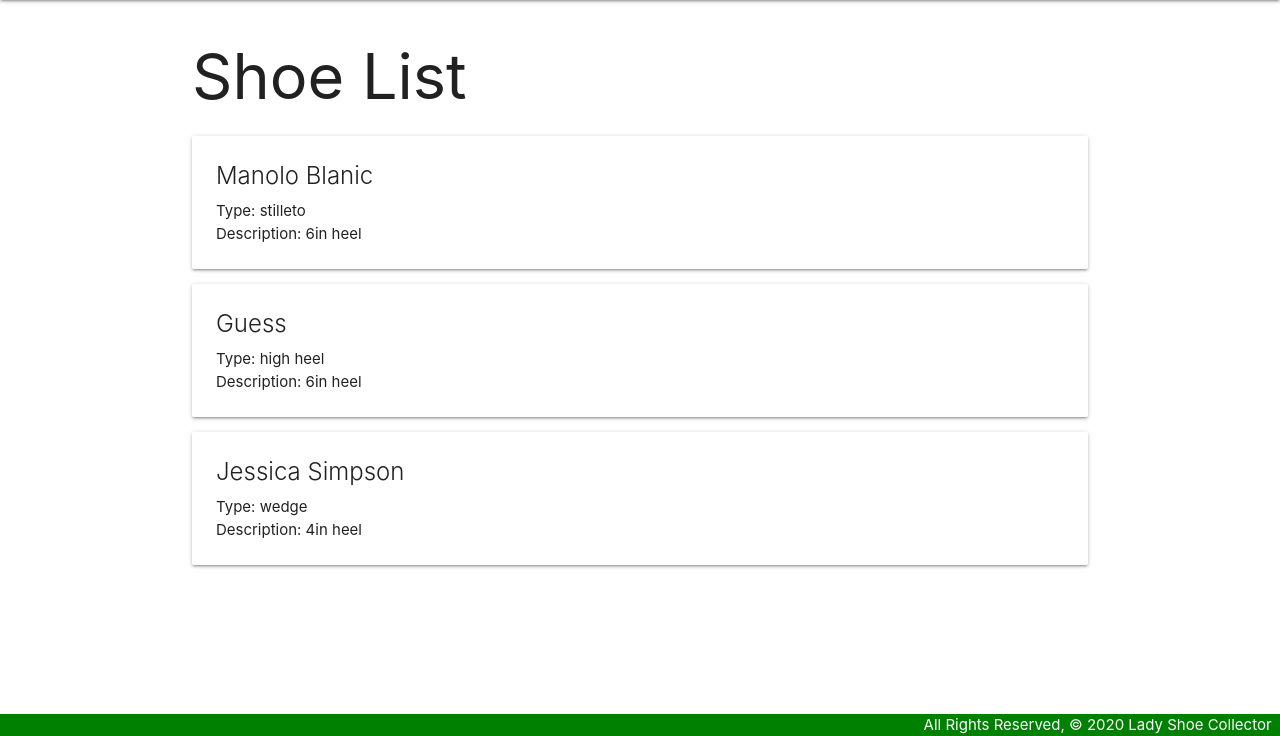
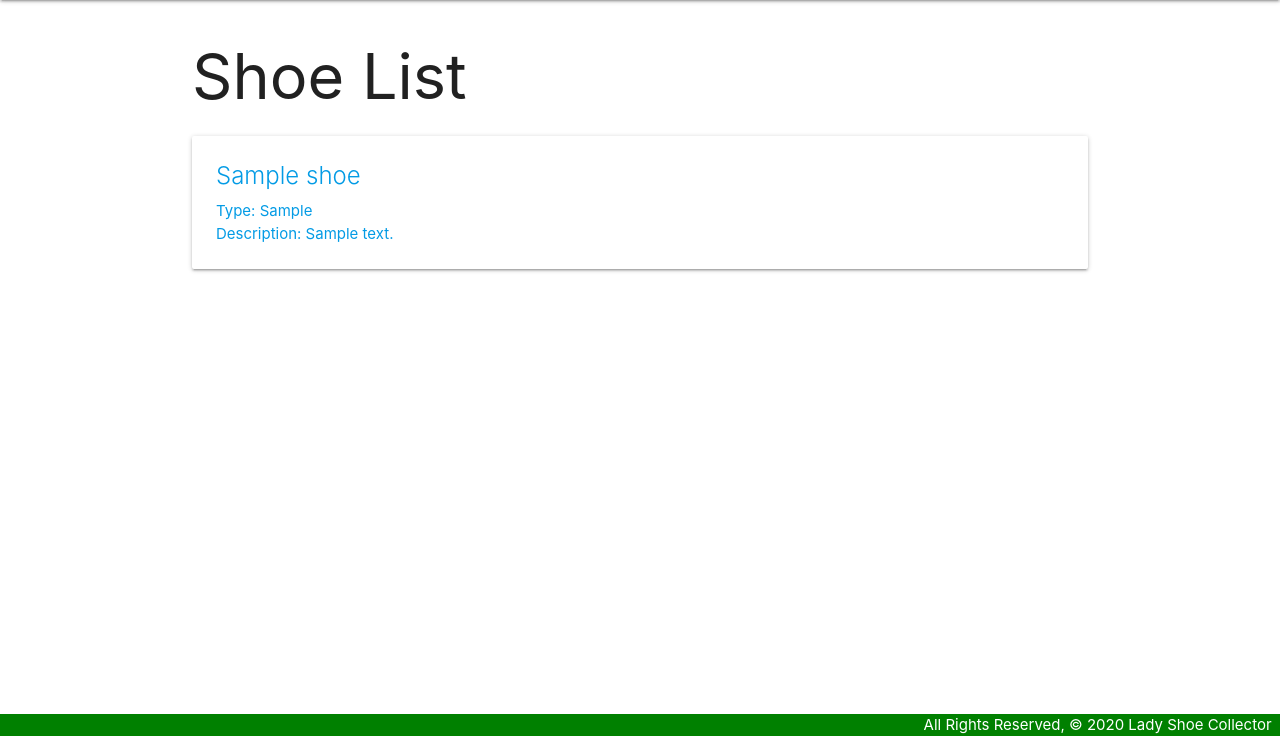
Before and after one commit to SherreAhlers/Lady_Shoe_Collector, a Django app: page /shoes/ in a window 1280 px wide. Shown: the part 64-800 px from the top of the page. Run offline with Django 3.2, Linux system fonts and the light colour scheme; tables that the repository leaves empty hold one stand-in row (values such as "Sample post").

Commit message:
Complete lab part 2

```diff
--- a/ladyshoecollector/main_app/admin.py
+++ b/ladyshoecollector/main_app/admin.py
@@ -1,6 +1,6 @@
 from django.contrib import admin
 
 # Register your models here.
-# from .models import Shoe
+from .models import Shoe
 
-# admin.site.register(Shoe)
+admin.site.register(Shoe)
--- a/ladyshoecollector/main_app/models.py
+++ b/ladyshoecollector/main_app/models.py
@@ -2,10 +2,10 @@ from django.db import models
 
 # Create your models here.
 
-# class Shoe(models.Model):
-#     name = models.CharField(max_length=100)
-#     shoe_type = models.CharField(max_length=100)
-#     description = models.TextField(max_length=250)
+class Shoe(models.Model):
+    name = models.CharField(max_length=100)
+    shoe_type = models.CharField(max_length=100)
+    description = models.TextField(max_length=250)
 
-    # def __str__(self):
-    #     return self.name
+    def __str__(self):
+        return self.name
--- a/ladyshoecollector/main_app/templates/shoes/index.html
+++ b/ladyshoecollector/main_app/templates/shoes/index.html
@@ -4,10 +4,12 @@
 
 {% for shoe in shoes %}
 <div class="card">
-    <div class="card-content">
-        <span class="card-title">{{ shoe.name }}</span>
-        <p>Type: {{ shoe.shoe_type }}</p>
-        <p>Description: {{ shoe.description }}</p>
-    </div>
+    <a href="{% url 'detail' shoe.id %}">
+        <div class="card-content">
+            <span class="card-title">{{ shoe.name }}</span>
+            <p>Type: {{ shoe.shoe_type }}</p>
+            <p>Description: {{ shoe.description }}</p>
+        </div>
+    </a>
 </div>
 {% endfor %} {% endblock %}
--- a/ladyshoecollector/main_app/urls.py
+++ b/ladyshoecollector/main_app/urls.py
@@ -5,4 +5,5 @@ urlpatterns = [
     path('', views.home, name='home'),
     path('about/', views.about, name='about'),
     path('shoes/', views.shoes_index, name='index'),
+    path('shoes/<int:shoe_id>/', views.shoes_detail, name='detail'),
 ]
--- a/ladyshoecollector/main_app/views.py
+++ b/ladyshoecollector/main_app/views.py
@@ -1,17 +1,8 @@
 from django.shortcuts import render
+from .models import Shoe
 from django.http import HttpResponse
 
-class Shoe:
-    def __init__(self, name, shoe_type, description):
-        self.name = name
-        self.shoe_type = shoe_type
-        self.description = description
 
-shoes = {
-    Shoe('Manolo Blanic', 'stilleto', '6in heel'),
-    Shoe('Jessica Simpson', 'wedge', '4in heel'),
-    Shoe('Guess', 'high heel', '6in heel'),
-}
 
 
 # Create your views here.
@@ -23,5 +14,9 @@ def about(request):
     return render(request, 'about.html')
 
 def shoes_index(request):
-    # shoes = Shoe.objects.all()
+    shoes = Shoe.objects.all()
     return render(request, 'shoes/index.html', { 'shoes': shoes })
+
+def shoes_detail(request, shoe_id):
+    shoe = Shoe.objects.get(id=shoe_id)
+    return render(request, 'shoes/detail.html', { 'shoe': shoe })
```
Also changed, not shown: ladyshoecollector/main_app/templates/shoes/detail.html (+13 -0 lines), ladyshoecollector/main_app/migrations/0001_initial.py (added).
